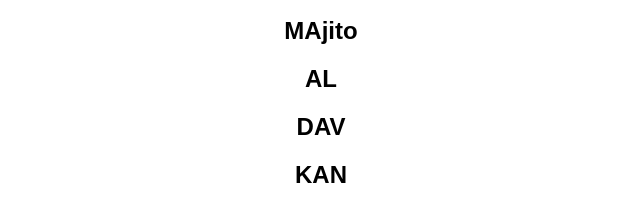
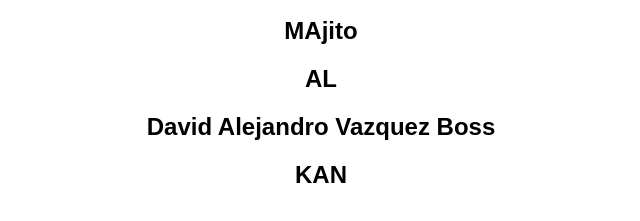
Before and after one commit to MrDuckss69/ProyectoDemoo, a plain HTML site: page INDEX.html in a window 1280 px wide. Shown: the part 111-332 px from the top of the page, without its empty margins (319-959 px from the left). Drawn offline with Linux system fonts and the light colour scheme.

Commit message:
actualizacion de mi nombre

```diff
--- a/INDEX.html
+++ b/INDEX.html
@@ -106,7 +106,7 @@
         <h2 style="text-align: center;">ALEJANDRO MORENO CAMAS</h2>
         <h2 style="text-align: center;">MAjito</h2>
         <h2 style="text-align: center;">AL</h2>
-        <h2 style="text-align: center;">DAV</h2>
+        <h2 style="text-align: center;">David Alejandro Vazquez Boss</h2>
         <h2 style="text-align: center;">KAN</h2>
     </div>
 
```
